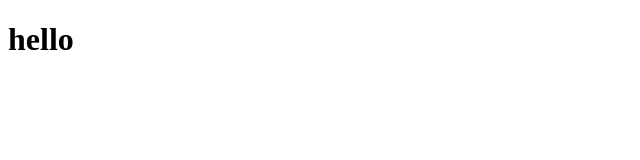
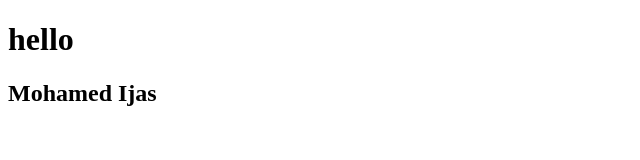
Before and after one commit to mohamedijasijas/projectone, a plain HTML site: page index.html in a window 1280 px wide. Shown: the whole page, without its empty margins (0-640 px from the left). Drawn offline with Linux system fonts and the light colour scheme.

Commit message:
ádd some datas

```diff
--- a/index.html
+++ b/index.html
@@ -7,5 +7,6 @@
 </head>
 <body>
     <h1>hello</h1>
+    <h2>Mohamed Ijas</h2>
 </body>
 </html>
```
